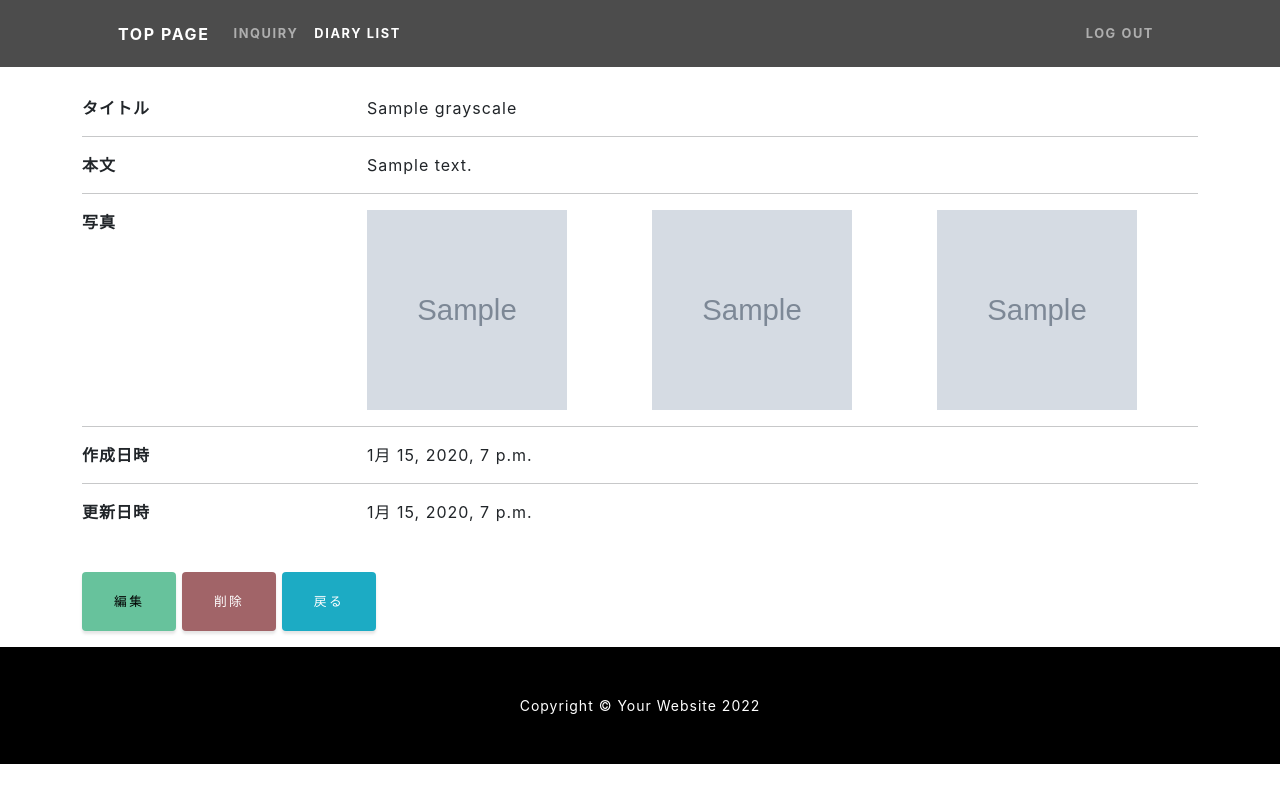
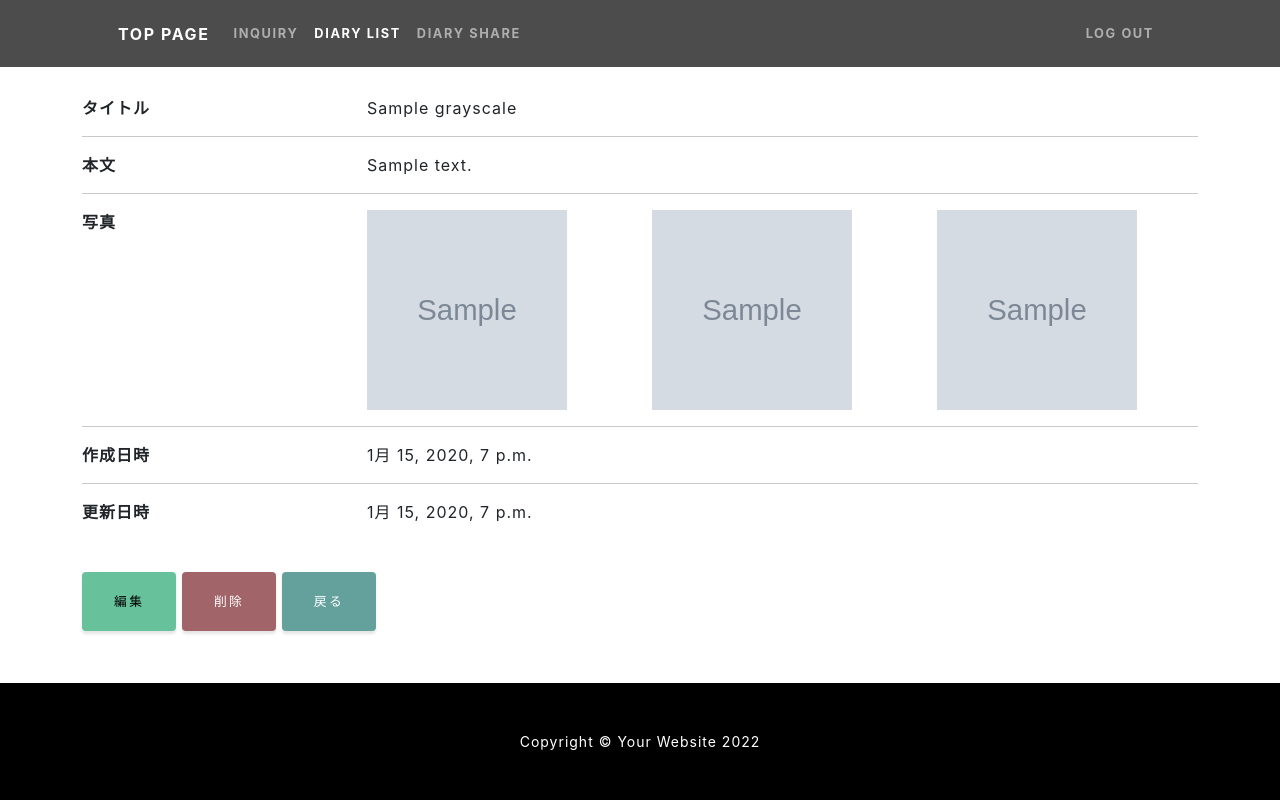
Before and after one commit to hoshinyonn/private_grayscale, a Django app: page /grayscale-detail/1/ in a window 1280 px wide. Run offline with Django 3.2, Linux system fonts and the light colour scheme; a user stored in the database is signed in; tables that the repository leaves empty hold one stand-in row (values such as "Sample post"); grey boxes marked "Sample" are stand-in pictures; some libraries are stand-ins or nearby versions.

Commit message:
GW完成

```diff
--- a/grayscale/templates/base.html
+++ b/grayscale/templates/base.html
@@ -38,6 +38,9 @@
               {% if user.is_authenticated %}
               <li class="nav-item">
                 <a class="nav-link {% block active_grayscale_list %}{% endblock %}" href="{% url 'grayscale:grayscale_list'%}">DIARY LIST</a>
+              </li>
+              <li class="nav-item">
+                <a class="nav-link {% block active_diary_share %}{% endblock %}" href="{% url 'grayscale:diary_share'%}">DIARY SHARE</a>
               </li>
               {% endif %}
             </ul>
--- a/grayscale/templates/grayscale_detail.html
+++ b/grayscale/templates/grayscale_detail.html
@@ -73,8 +73,11 @@
         </div>
     </div>
 
+    {% if object.user == user %}
+    <!--閲覧しているユーザーと日記を作成したユーザーが一致したときのみ編集・削除が可能-->
     <a class="btn btn-success mt-5 mb-3" href="{% url 'grayscale:grayscale_update' object.pk %}">編集</a>
     <a class="btn btn-danger mt-5 ml-2 mb-3" href="{% url 'grayscale:grayscale_delete' object.pk %}">削除</a>
-    <a href="{% url 'grayscale:grayscale_list'%}"><button type="button" class="btn btn-info mt-5 ml-2 mb-3">戻る</button></a>
+    {% endif %}
+    <a class="btn btn-primary mt-5 mb-3"  href="{% url 'grayscale:diary_share' %}" type="submit">戻る</a>
 </div>
 {% endblock %}
--- a/grayscale/templates/index.html
+++ b/grayscale/templates/index.html
@@ -24,6 +24,10 @@
             <div class="container px-4 px-lg-5">
                 <a class="navbar-brand" href="#page-top">TOP PAGE</a>
                 <a class="nav-link {% block active_inquiry %}{% endblock %}" href="{% url 'grayscale:inquiry' %}">INQUIRY</a>
+                {% if user.is_authenticated %}
+                <a class="nav-link {% block active_grayscale_list %}{% endblock %}" href="{% url 'grayscale:grayscale_list' %}">DIARY LIST</a>
+                {% endif %}
+                <a class="nav-link {% block active_diary_share %}{% endblock %}" href="{% url 'grayscale:diary_share' %}">SHARE LIST</a>
                 <button class="navbar-toggler navbar-toggler-right" type="button" data-bs-toggle="collapse" data-bs-target="#navbarResponsive" aria-controls="navbarResponsive" aria-expanded="false" aria-label="Toggle navigation">
                     Menu
                     <i class="fas fa-bars"></i>
--- a/grayscale/views.py
+++ b/grayscale/views.py
@@ -29,10 +29,15 @@ class OnlyYouMixin(UserPassesTestMixin):
     raise_exception = True
 
     def test_func(self):
+        diaryshare = get_object_or_404(Grayscale, pk=self.kwargs['pk'])
+        if diaryshare.checkbox == False:
         # URLに埋め込まれた主キーから日記データを1件取得。取得できなかった場合は404エラー
-        diary = get_object_or_404(Grayscale, pk=self.kwargs['pk'])
+            grayscale = get_object_or_404(Grayscale, pk=self.kwargs['pk'])
         # ログインユーザーと日記の作成ユーザーを比較し、異なればraise_exceptionの設定に従う
-        return self.request.user == diary.user
+            return self.request.user == grayscale.user
+        else:
+            return True
+
 
 logger = logging.getLogger(__name__)
 
@@ -78,7 +83,6 @@ class contact_confirm(generic.TemplateView):
 
 class contact_send(generic.FormView):
     """お問い合わせ送信"""
-
     template_name = 'inquiry.html'
     form_class = InquiryForm
     success_url = reverse_lazy('grayscale:inquiry')
@@ -87,9 +91,10 @@ class contact_send(generic.FormView):
         form.send_email()
         messages.success(self.request,'メッセージを送信しました。')
         logger.info('Inquiry sent by {}'.format(form.cleaned_data['name']))
+        del self.request.session['form_data']
         return super().form_valid(form)
 
-class ShareListView(LoginRequiredMixin, generic.ListView):
+class ShareListView(generic.ListView):
     context_object_name = 'diary_share'
     queryset = Grayscale.objects.filter(checkbox=True).order_by('-created_at')
     model = Grayscale
@@ -107,17 +112,20 @@ class ShareListView(LoginRequiredMixin, generic.ListView):
         return queryset
 
 class GrayscaleListView(LoginRequiredMixin, generic.ListView):
+    context_object_name = 'grayscale_list'
+    queryset = Grayscale.objects.order_by('-created_at')
     model = Grayscale
+    paginate_by = 2
     template_name = 'grayscale_list.html'
-    paginate_by=2 #1ページで表示する数
 
-    def get_queryset(self):
-        queryset = Grayscale.objects.filter(user=self.request.user).order_by('-created_at')
+    def get_queryset(self): # 検索機能のために追加
+        page = self.request.user
+        queryset = Grayscale.objects.filter(user=page.id).order_by('-created_at')
         query = self.request.GET.get('query')
 
         if query:
             queryset = queryset.filter(
-                Q(title__icontains=query)
+            Q(title__icontains=query)
             )
         return queryset
 
--- a/static/css/mystyle.css
+++ b/static/css/mystyle.css
@@ -7,66 +7,15 @@
     text-align: center;
   }
 
+footer {
+    width: 100%;
+    bottom: 0;
+    margin-top: auto;
+}
 
 
-/*.btn-primary {
-  color: #fff;
-  background-color: #64a19d;
-  border-color: #64a19d;
-  }
-.btn-primary:hover {
-  color: #fff;
-  background-color: #558985;
-  border-color: #50817e;
-  }
-.btn-check:focus + .btn-primary, .btn-primary:focus {
-  color: #fff;
-  background-color: #558985;
-  border-color: #50817e;
-  box-shadow: 0 0 0 0.25rem rgba(123, 175, 172, 0.5);
-  }
-.btn-check:checked + .btn-primary, .btn-check:active + .btn-primary, .btn-primary:active, .btn-primary.active, .show > .btn-primary.dropdown-toggle {
-  color: #fff;
-  background-color: #50817e;
-  border-color: #4b7976;
-  }
-.btn-check:checked + .btn-primary:focus, .btn-check:active + .btn-primary:focus, .btn-primary:active:focus, .btn-primary.active:focus, .show > .btn-primary.dropdown-toggle:focus {
-  box-shadow: 0 0 0 0.25rem rgba(123, 175, 172, 0.5);
-  }
-.btn-primary:disabled, .btn-primary.disabled {
-  color: #fff;
-  background-color: #64a19d;
-  border-color: #64a19d;
-  }
-
-
-
-  .btn-return {
-    color: #fff;
-    background-color: #dc3545;
-    border-color: #dc3545;
-  }
-  .btn-return:hover {
-    color: #fff;
-    background-color: #bb2d3b;
-    border-color: #b02a37;
-  }
-  .btn-check:focus + .btn-return, .btn-return:focus {
-    color: #fff;
-    background-color: #bb2d3b;
-    border-color: #b02a37;
-    box-shadow: 0 0 0 0.25rem rgba(225, 83, 97, 0.5);
-  }
-  .btn-check:checked + .btn-return, .btn-check:active + .btn-return, .btn-return:active, .btn-return.active, .show > .btn-return.dropdown-toggle {
-    color: #fff;
-    background-color: #b02a37;
-    border-color: #a52834;
-  }
-  .btn-check:checked + .btn-return:focus, .btn-check:active + .btn-return:focus, .btn-return:active:focus, .btn-return.active:focus, .show > .btn-return.dropdown-toggle:focus {
-    box-shadow: 0 0 0 0.25rem rgba(225, 83, 97, 0.5);
-  }
-  .btn-return:disabled, .btn-return.disabled {
-    color: #fff;
-    background-color: #dc3545;
-    border-color: #dc3545;
-  }*/
+body, #wrapper {
+    display: flex;
+    flex-direction: column;
+    min-height: 100vh;
+}
```
Also changed, not shown: grayscale/forms.py (+8 -2 lines), static/css/clean-blog.css.
